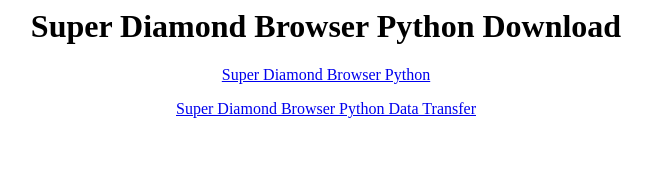
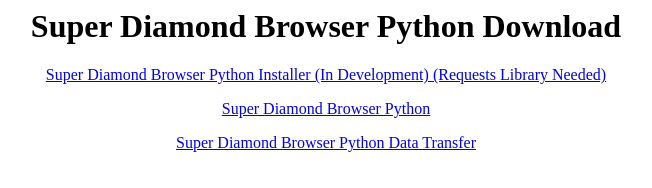
Before and after one commit to Alexidians/Super-Diamond-Browser, a plain HTML site: page python.html in a window 1280 px wide. Shown: the whole page, without its empty margins (314-966 px from the left). Drawn offline with Linux system fonts and the light colour scheme.

Commit message:
Update python.html

```diff
--- a/python.html
+++ b/python.html
@@ -4,6 +4,7 @@
 </head>
 <body>
 <center><p><h1>Super Diamond Browser Python Download</h1></p></center>
+<center><p><a href="python/installer/Super Diamond Browser Installer.py" download>Super Diamond Browser Python Installer (In Development) (Requests Library Needed)</a></p></center>
 <center><p><a href="python/Super-Diamond-Browser-Python.zip" download>Super Diamond Browser Python</a></p></center>
 <center><p><a href="python/Super-Diamond-Browser-Python-Data-Transfer.zip" download>Super Diamond Browser Python Data Transfer</a></p></center>
 </body>
```
